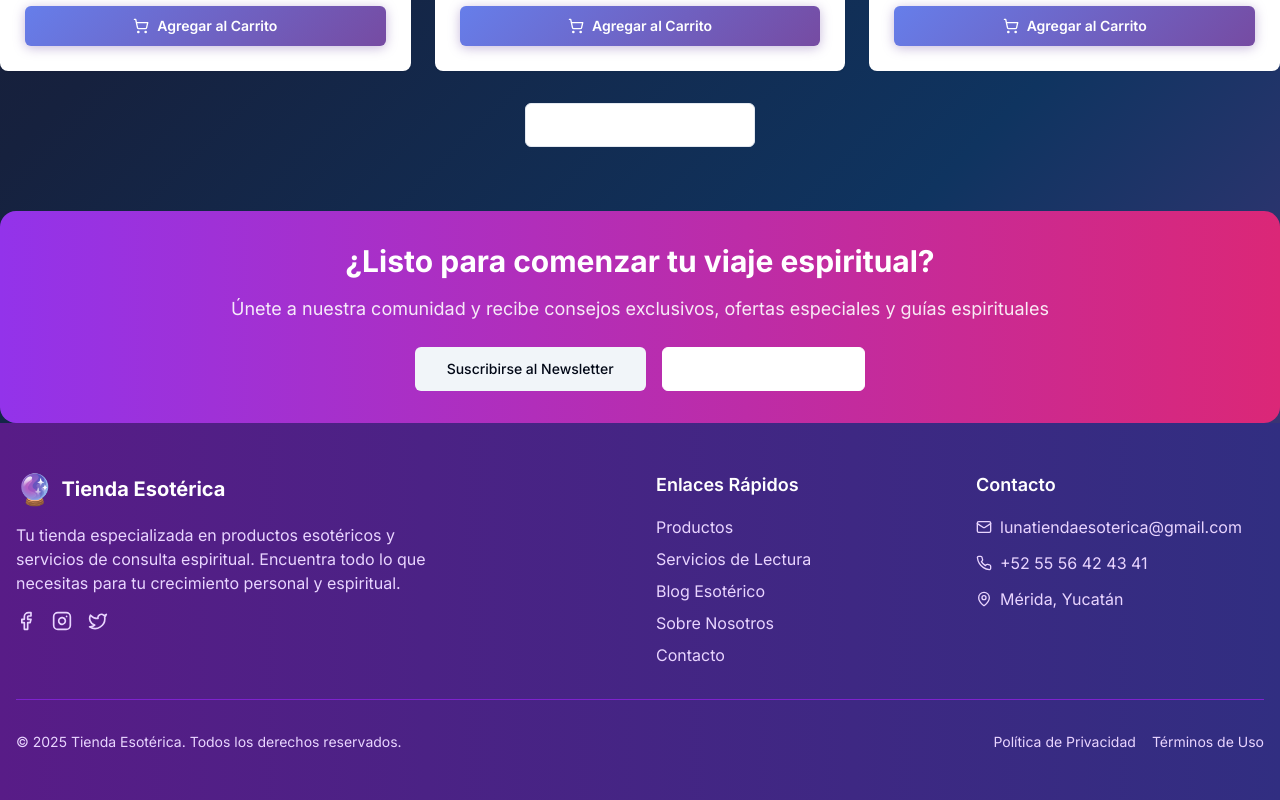
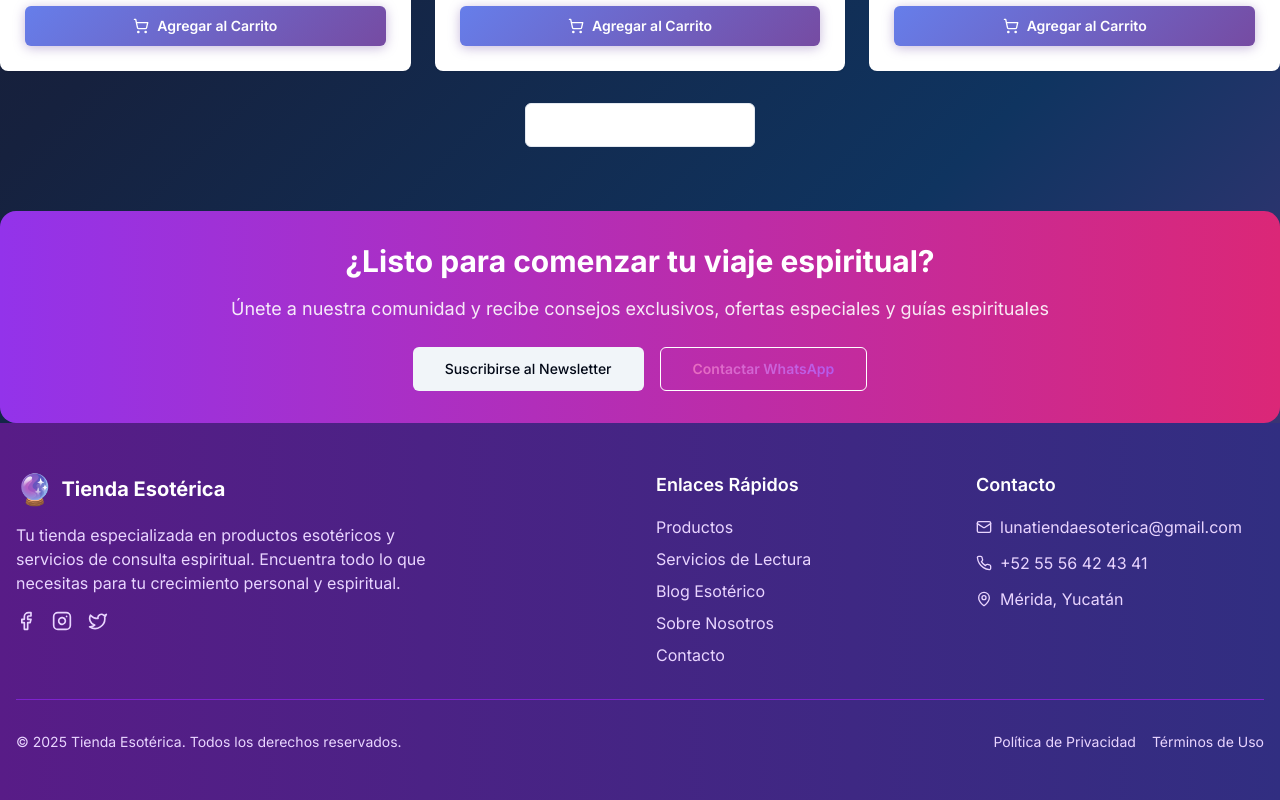
Before and after one commit to DaveVelazquez/-luna-mistica-esoterica, a Next.js app: page / in a window 1280 px wide. Shown: the part 1754-2554 px from the top of the page. Built offline with nearby package versions, Linux system fonts and the light colour scheme.

Commit message:
Feat: agregar funcionalidad de WhatsApp con gradiente rosa a morado en botón

```diff
--- a/src/app/page.tsx
+++ b/src/app/page.tsx
@@ -196,9 +196,19 @@ export default function HomePage() {
           <Button size="lg" variant="secondary">
             Suscribirse al Newsletter
           </Button>
-          <Button size="lg" variant="outline" className="border-white text-white hover:bg-white hover:text-purple-600">
-            Contactar Whatsapp
-          </Button>
+          <a
+            href="https://wa.me/5255564243414?text=Hola%2C%20me%20interesa%20conocer%20más%20sobre%20sus%20productos%20y%20servicios%20esotéricos"
+            target="_blank"
+            rel="noopener noreferrer"
+          >
+            <Button
+              size="lg"
+              variant="outline"
+              className="border-white hover:bg-white hover:text-purple-600 bg-gradient-to-r from-pink-400 to-purple-500 text-transparent bg-clip-text hover:from-purple-600 hover:to-purple-600 font-semibold"
+            >
+              Contactar WhatsApp
+            </Button>
+          </a>
         </div>
       </section>
     </div>
```
